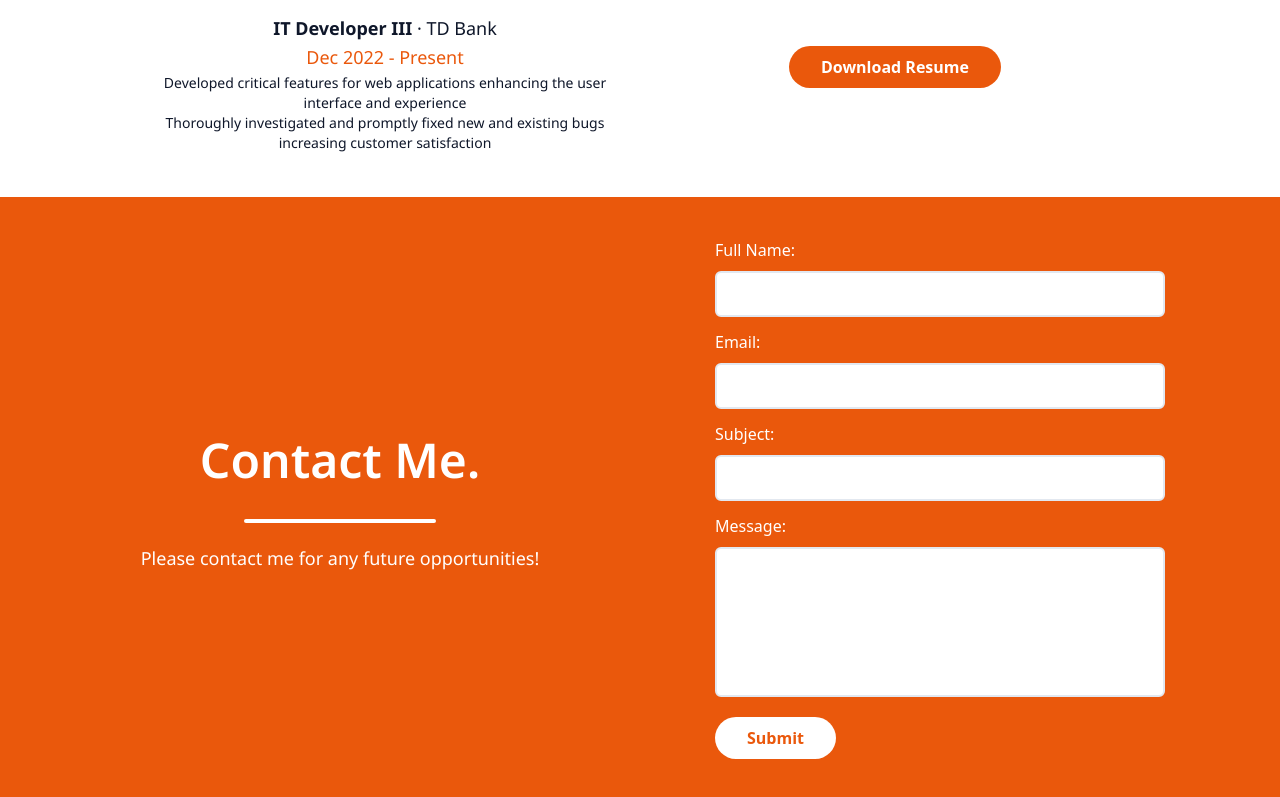
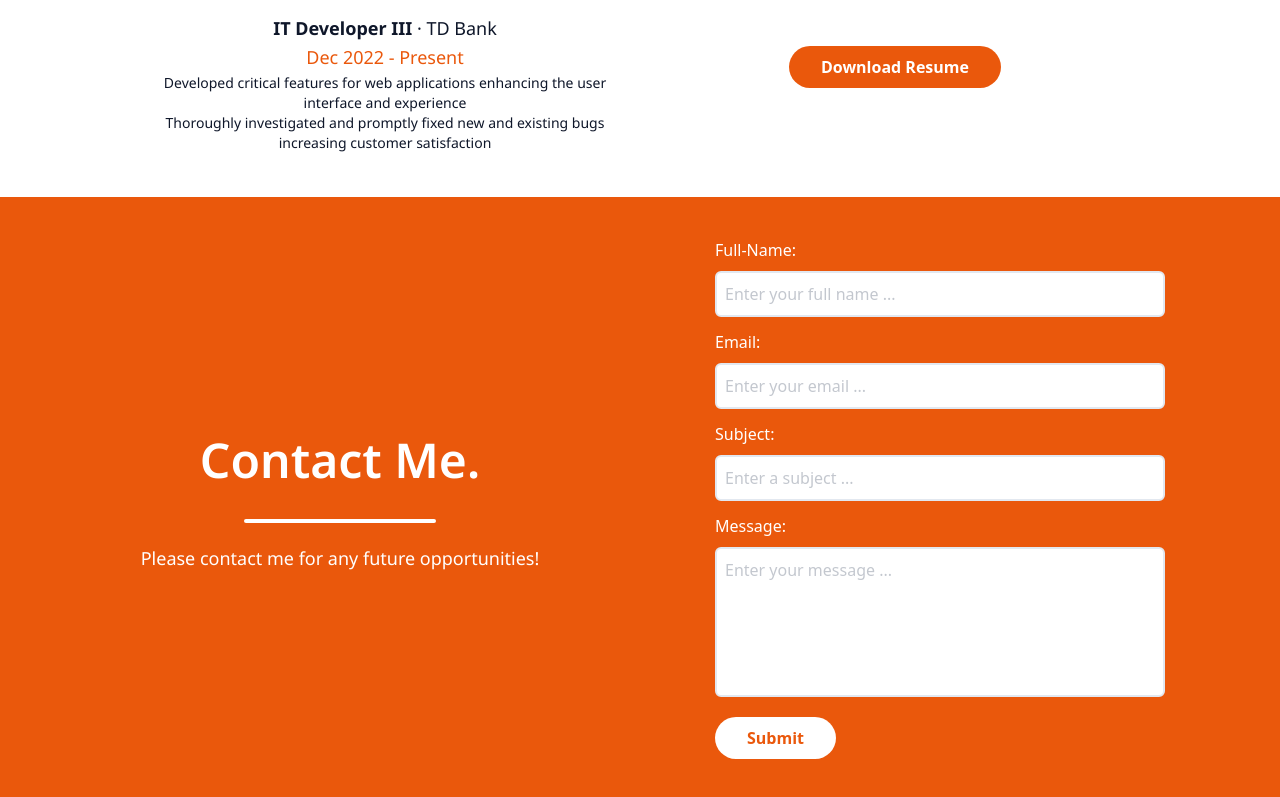
Before and after one commit to avan3/avan3.github.io, a React (Vite) app: page / in a window 1280 px wide. Shown: the part 1837-2634 px from the top of the page. Built offline with nearby package versions, Linux system fonts and the light colour scheme.

Commit message:
add new components to replace old form in contact page

```diff
--- a/src/components/Contact.jsx
+++ b/src/components/Contact.jsx
@@ -1,40 +1,8 @@
-import React, { useRef, useState } from "react";
+import React from "react";
 import styles from "../styles";
-import Button from "./Button";
-import emailjs from "@emailjs/browser";
+import Form from "./Form";
 
 const Contact = () => {
-  const formRef = useRef();
-  const [submitted, setSubmitted] = useState(false);
-
-  const submit = (e) => {
-    e.preventDefault();
-    // setSubmitted(true);
-
-    // if (!this.validateMail()) {
-    //   return;
-    // }
-
-    emailjs
-      .sendForm(
-        import.meta.env.VITE_SERVICE_ID,
-        import.meta.env.VITE_TEMPLATE_ID,
-        formRef.current,
-        {
-          publicKey: import.meta.env.VITE_PUBLIC_KEY,
-        }
-      )
-      .then(
-        (response) => {
-          console.log("Email succesfully sent! ", response);
-          formRef.current.reset();
-        },
-        (error) => {
-          console.error("Sending email has failed: ", error.text);
-        }
-      );
-  };
-
   return (
     <section
       id="contact"
@@ -48,85 +16,7 @@
         </p>
       </section>
       <section className="w-full xs:w-2/3 md:w-1/2">
-        {!submitted ? (
-          <form className="md:w-3/4 m-auto" ref={formRef} onSubmit={submit}>
-            <div className="mb-3">
-              <label htmlFor="full-name">Full Name:</label>
-              <input
-                type="text"
-                name="full-name"
-                id="full-name"
-                className="
-                w-full
-                text-slate-900
-                block px-2 py-2 mt-2
-                rounded-md
-                border-2
-                border-slate-200
-              "
-              />
-            </div>
-            <div className="mb-3">
-              <label htmlFor="email">Email:</label>
-              <input
-                type="email"
-                name="email"
-                id="email"
-                className="
-                w-full
-                text-slate-900
-                block px-2 py-2 mt-2
-                rounded-md
-                border-2
-                border-slate-200
-              "
-              />
-            </div>
-            <div className="mb-3">
-              <label htmlFor="email">Subject:</label>
-              <input
-                type="text"
-                name="subject"
-                id="subject"
-                className="
-                w-full
-                text-slate-900
-                block px-2 py-2 mt-2
-                rounded-md
-                border-2
-                border-slate-200
-              "
-              />
-            </div>
-            <div className="mb-5">
-              <label htmlFor="message">Message:</label>
-              <textarea
-                id="message"
-                name="message"
-                rows="5"
-                className="
-                resize-none
-                w-full
-                text-slate-900
-                block px-2 py-2 mt-2
-                rounded-md
-                border-2
-                border-slate-200
-              "
-              />
-            </div>
-            <div>
-              <Button
-                type="submit"
-                text="Submit"
-                bgColor="bg-white"
-                textColor="text-orange-600"
-              />
-            </div>
-          </form>
-        ) : (
-          <div>Submitted</div>
-        )}
+        <Form />
       </section>
     </section>
   );
--- /dev/null
+++ b/src/components/Form.jsx
@@ -0,0 +1,91 @@
+import React, { useState } from "react";
+import Input from "./Input";
+import Button from "./Button";
+import { FormProvider, useForm } from "react-hook-form";
+import {
+  email_validation,
+  full_name_validation,
+  message_validation,
+  subject_validation,
+} from "../utils/inputValidation";
+import emailjs from "@emailjs/browser";
+import { BsFillCheckSquareFill } from "react-icons/bs";
+
+const Form = () => {
+  const methods = useForm();
+  const [success, setSuccess] = useState(false);
+
+  const onSubmit = methods.handleSubmit((data) => {
+    console.log("Contact form submission!", data);
+    setSuccess(true);
+
+    emailjs
+      .send(
+        import.meta.env.VITE_SERVICE_ID,
+        import.meta.env.VITE_TEMPLATE_ID,
+        data,
+        {
+          publicKey: import.meta.env.VITE_PUBLIC_KEY,
+        }
+      )
+      .then(
+        (response) => {
+          console.log("Email succesfully sent! ", response);
+          methods.reset();
+          setSuccess(true);
+        },
+        (error) => {
+          console.error("Sending email has failed: ", error.text);
+          setSuccess(false);
+        }
+      );
+  });
+  return (
+    <FormProvider {...methods}>
+      <form
+        className="md:w-3/4 m-auto"
+        noValidate
+        onSubmit={(e) => e.preventDefault()}
+      >
+        <div className="mb-3">
+          <Input {...full_name_validation} />
+        </div>
+        <div className="mb-3">
+          <Input {...email_validation} />
+        </div>
+        <div className="mb-3">
+          <Input {...subject_validation} />
+        </div>
+        <div className="mb-5">
+          <Input {...message_validation} />
+        </div>
+        <div>
+          {success ? (
+            <>
+              <p className="flex items-center gap-2 mb-3 font-semibold text-white">
+                <BsFillCheckSquareFill /> Form has been submitted successfully
+              </p>
+              <Button
+                handler={() => setSuccess(false)}
+                type="button"
+                text="Send Another Email"
+                bgColor="bg-white"
+                textColor="text-orange-600"
+              />
+            </>
+          ) : (
+            <Button
+              handler={onSubmit}
+              type="submit"
+              text="Submit"
+              bgColor="bg-white"
+              textColor="text-orange-600"
+            />
+          )}
+        </div>
+      </form>
+    </FormProvider>
+  );
+};
+
+export default Form;
--- /dev/null
+++ b/src/components/Input.jsx
@@ -0,0 +1,90 @@
+import React from "react";
+import { useFormContext } from "react-hook-form";
+import { findInputError, isFormInvalid } from "../utils";
+import { AnimatePresence, motion } from "framer-motion";
+import { MdError } from "react-icons/md";
+
+const Input = ({ type, id, placeholder, validation }) => {
+  const {
+    register,
+    formState: { errors },
+  } = useFormContext();
+
+  const inputError = findInputError(errors, id);
+  const isInvalid = isFormInvalid(inputError);
+
+  return (
+    <>
+      <div className="flex justify-between">
+        <label htmlFor={id} className="capitalize">
+          {id}:
+        </label>
+        <AnimatePresence mode="wait" initial={false}>
+          {isInvalid && (
+            <InputError
+              message={inputError.error.message}
+              key={inputError.error.message}
+            />
+          )}
+        </AnimatePresence>
+      </div>
+      {type == "textarea" ? (
+        <textarea
+          id={id}
+          name={id}
+          rows="5"
+          placeholder={placeholder}
+          className="
+            resize-none
+            w-full
+            text-slate-900
+            block px-2 py-2 mt-2
+            rounded-md
+            border-2
+            placeholder:opacity-60
+            border-slate-200
+            "
+          {...register(id, validation)}
+        />
+      ) : (
+        <input
+          type={type}
+          name={id}
+          id={id}
+          placeholder={placeholder}
+          className="
+            w-full
+            text-slate-900
+            block px-2 py-2 mt-2
+            rounded-md
+            border-2
+            placeholder:opacity-60
+            border-slate-200
+            "
+          {...register(id, validation)}
+        />
+      )}
+    </>
+  );
+};
+
+const InputError = ({ message }) => {
+  return (
+    <motion.p
+      className="flex items-center gap-1 px-2 font-semibold text-red-500 bg-red-100 rounded-md"
+      {...framer_error}
+    >
+      <MdError />
+      {message}
+    </motion.p>
+  );
+};
+
+const framer_error = {
+  initial: { opacity: 0, y: 10 },
+  animate: { opacity: 1, y: 0 },
+  exit: { opacity: 0, y: 10 },
+  transition: { duration: 0.2 },
+};
+
+export default Input;
```
